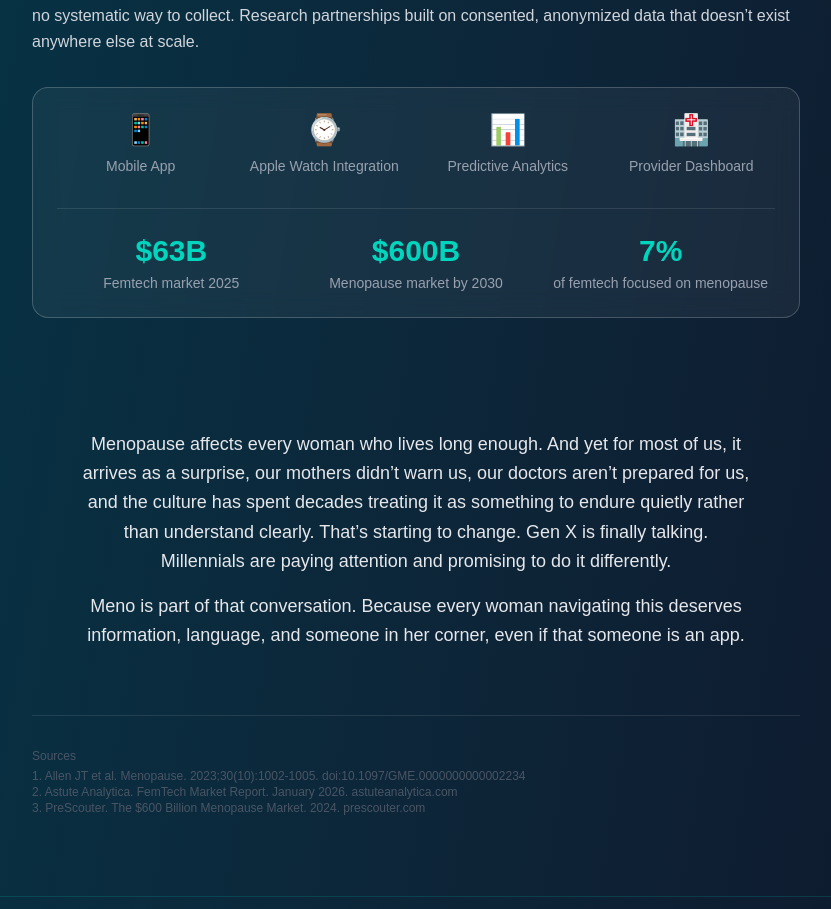
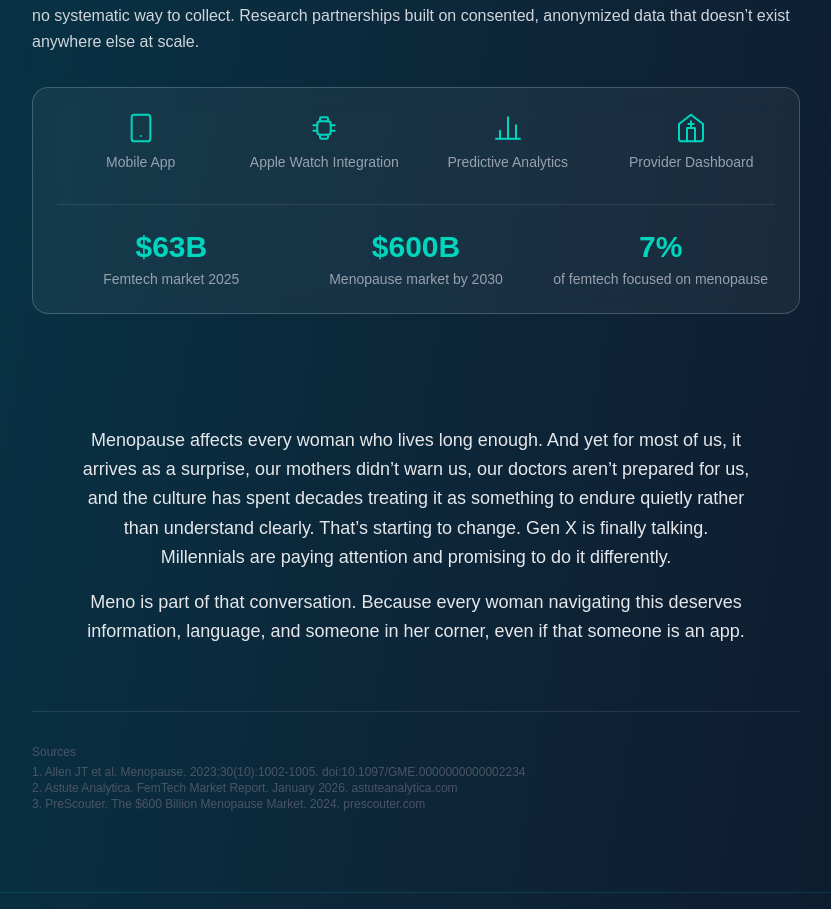
Before and after one commit to helenakristina/helena-portfolio, a Next.js app: page /meno in a window 1280 px wide. Shown: the part 6569-7478 px from the top of the page, without its empty margins (224-1055 px from the left). Built offline with nearby package versions, Linux system fonts and the light colour scheme.

Commit message:
fix(meno): replace emoji with inline SVG icons in roadmap row

```diff
--- a/src/app/meno/page.tsx
+++ b/src/app/meno/page.tsx
@@ -265,17 +265,42 @@ export default function Meno() {
           {/* Roadmap icon row */}
           <div className="backdrop-blur-md bg-white/5 border border-white/20 rounded-2xl p-6 mt-8">
             <div className="grid grid-cols-4 gap-4 mb-8">
-              {[
-                { icon: '📱', label: 'Mobile App' },
-                { icon: '⌚', label: 'Apple Watch Integration' },
-                { icon: '📊', label: 'Predictive Analytics' },
-                { icon: '🏥', label: 'Provider Dashboard' },
-              ].map(({ icon, label }) => (
-                <div key={label} className="flex flex-col items-center gap-2">
-                  <span className="text-3xl">{icon}</span>
-                  <p className="text-gray-400 text-sm text-center">{label}</p>
-                </div>
-              ))}
+              {/* Mobile App */}
+              <div className="flex flex-col items-center gap-2">
+                <svg xmlns="http://www.w3.org/2000/svg" className="w-8 h-8 text-teal-400" fill="none" viewBox="0 0 24 24" stroke="currentColor" strokeWidth={1.5}>
+                  <rect x="5" y="2" width="14" height="20" rx="2" ry="2" />
+                  <line x1="12" y1="18" x2="12.01" y2="18" strokeLinecap="round" />
+                </svg>
+                <p className="text-gray-400 text-sm text-center">Mobile App</p>
+              </div>
+              {/* Apple Watch Integration */}
+              <div className="flex flex-col items-center gap-2">
+                <svg xmlns="http://www.w3.org/2000/svg" className="w-8 h-8 text-teal-400" fill="none" viewBox="0 0 24 24" stroke="currentColor" strokeWidth={1.5}>
+                  <rect x="7" y="7" width="10" height="10" rx="2" />
+                  <path d="M7 10H4M7 14H4M17 10h3M17 14h3" strokeLinecap="round" />
+                  <path d="M9 7V5a1 1 0 0 1 1-1h4a1 1 0 0 1 1 1v2M9 17v2a1 1 0 0 0 1 1h4a1 1 0 0 0 1-1v-2" strokeLinecap="round" />
+                </svg>
+                <p className="text-gray-400 text-sm text-center">Apple Watch Integration</p>
+              </div>
+              {/* Predictive Analytics */}
+              <div className="flex flex-col items-center gap-2">
+                <svg xmlns="http://www.w3.org/2000/svg" className="w-8 h-8 text-teal-400" fill="none" viewBox="0 0 24 24" stroke="currentColor" strokeWidth={1.5}>
+                  <line x1="18" y1="20" x2="18" y2="10" strokeLinecap="round" />
+                  <line x1="12" y1="20" x2="12" y2="4" strokeLinecap="round" />
+                  <line x1="6" y1="20" x2="6" y2="14" strokeLinecap="round" />
+                  <line x1="3" y1="20" x2="21" y2="20" strokeLinecap="round" />
+                </svg>
+                <p className="text-gray-400 text-sm text-center">Predictive Analytics</p>
+              </div>
+              {/* Provider Dashboard */}
+              <div className="flex flex-col items-center gap-2">
+                <svg xmlns="http://www.w3.org/2000/svg" className="w-8 h-8 text-teal-400" fill="none" viewBox="0 0 24 24" stroke="currentColor" strokeWidth={1.5}>
+                  <path d="M3 9l9-7 9 7v11a2 2 0 0 1-2 2H5a2 2 0 0 1-2-2z" strokeLinecap="round" strokeLinejoin="round" />
+                  <path d="M9 22V12h6v10" strokeLinecap="round" strokeLinejoin="round" />
+                  <path d="M12 7v4M10 9h4" strokeLinecap="round" />
+                </svg>
+                <p className="text-gray-400 text-sm text-center">Provider Dashboard</p>
+              </div>
             </div>
 
             {/* Market stats */}
```
